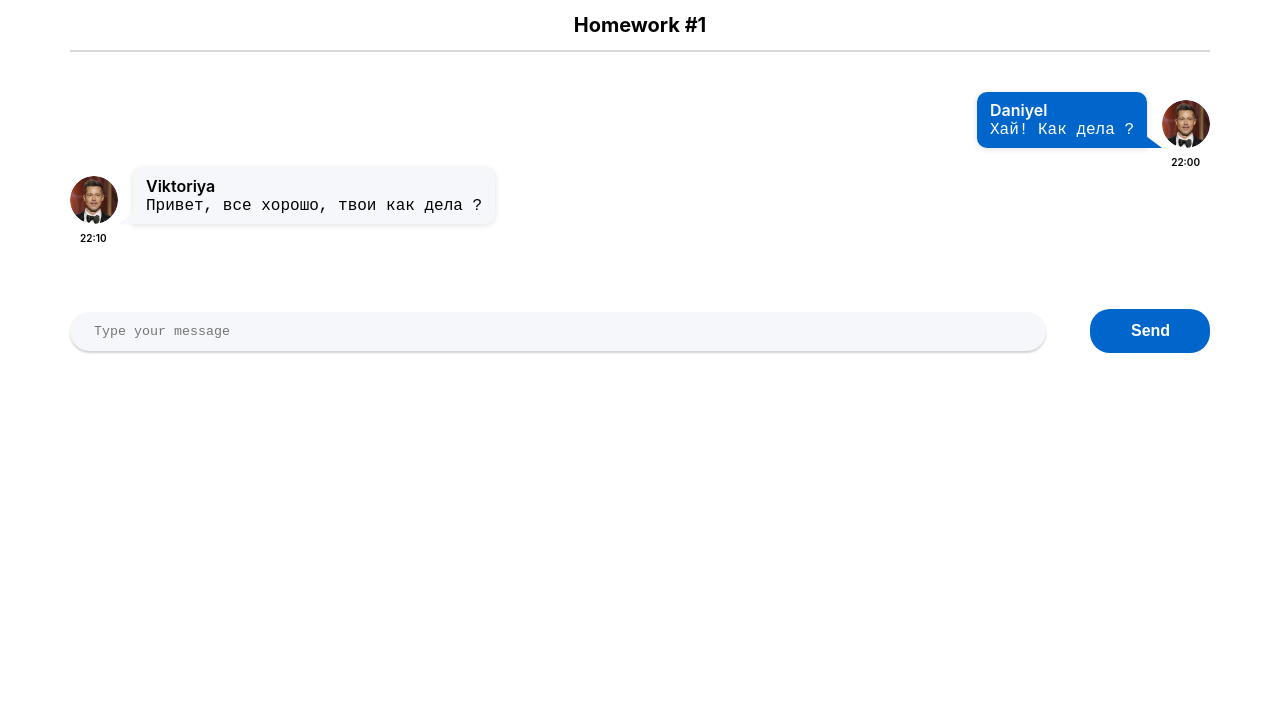
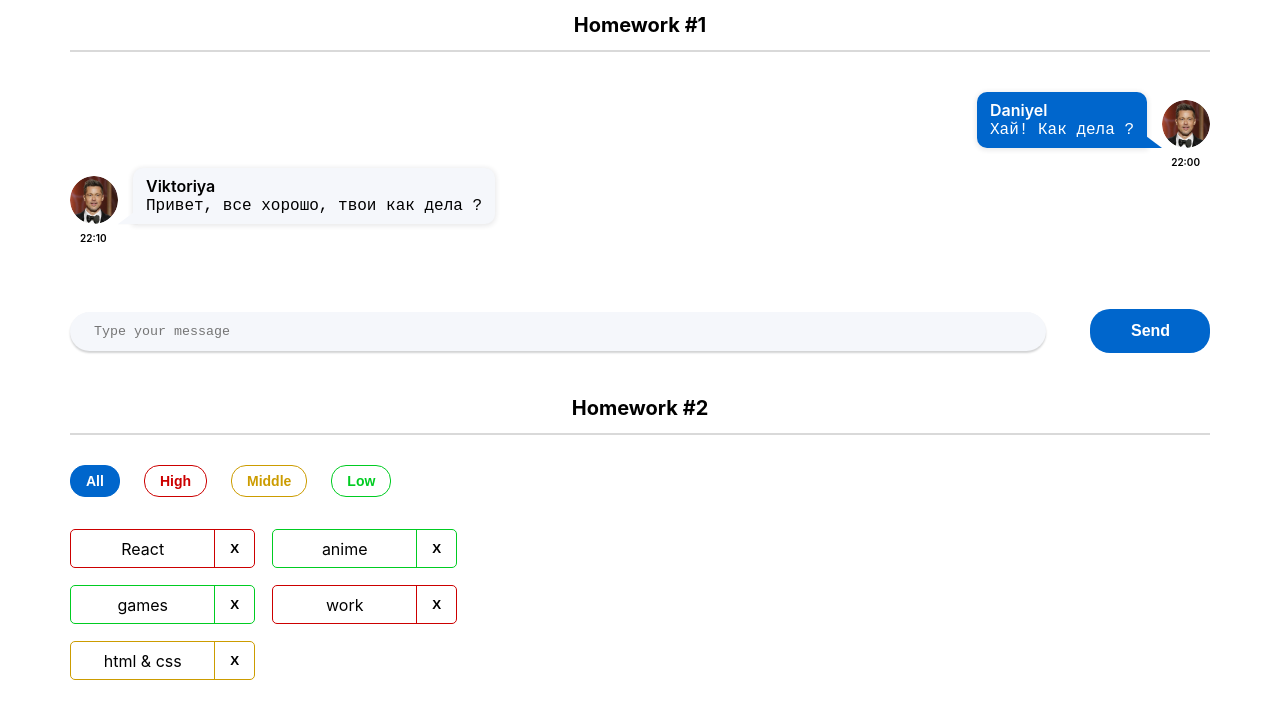
Before and after one commit to Daniyel-Tkachuk/homework-2-autoCheck, a React (Create React App) app: page /#/ in a window 1280 px wide. Shown: the top 718 px of the page. Built offline with nearby package versions, Linux system fonts and the light colour scheme.

Commit message:
added HW-2

```diff
--- a/src/s1-main/App.tsx
+++ b/src/s1-main/App.tsx
@@ -1,13 +1,13 @@
 import React from 'react'
 import s from './App.module.css'
 import HW1 from '../s2-homeworks/hw01/HW1'
+import HW2 from '../s2-homeworks/hw02/HW2'
 
 function App() {
     return (
         <div className={s.App}>
             <HW1/>
-            {/*раскомментировать по ходу выполнения*/}
-            {/*<HW2/>*/}
+            <HW2/>
             {/*<HW3/>*/}
             {/*<HW4/>*/}
 
--- a/src/s2-homeworks/hw02/HW2.tsx
+++ b/src/s2-homeworks/hw02/HW2.tsx
@@ -17,17 +17,17 @@
 * */
 
 // types
-export type AffairPriorityType = any // need to fix any
+export type AffairPriorityType = "low" | "high" | "middle"
 export type AffairType = {
-    _id: any // need to fix any
-    name: any // need to fix any
+    _id: number
+    name: string
     priority: AffairPriorityType
 }
 export type FilterType = 'all' | AffairPriorityType
 
 // constants
-const defaultAffairs: any = [ // need to fix any
-    {_id: 1, name: 'React', priority: 'high'}, // студенты могут изменить содержимое name и количество элементов в массиве, ...priority не менять!
+const defaultAffairs: AffairType[] = [
+    {_id: 1, name: 'React', priority: 'high'},
     {_id: 2, name: 'anime', priority: 'low'},
     {_id: 3, name: 'games', priority: 'low'},
     {_id: 4, name: 'work', priority: 'high'},
@@ -35,23 +35,22 @@
 ]
 
 // pure helper functions
-export const filterAffairs = (affairs: any, filter: any): any => { // need to fix any
+export const filterAffairs = (affairs: AffairType[], filter: FilterType): AffairType[] => {
+    if (filter === "all") return  affairs;
 
-
-    return affairs // need to fix
+    return affairs.filter(el => el.priority === filter);
 }
-export const deleteAffair = (affairs: any, _id: any): any => { // need to fix any
-
-    return affairs // need to fix
+export const deleteAffair = (affairs: AffairType[], _id: number): AffairType[] => {
+    return affairs.filter(el => el._id !== _id);
 }
 
 function HW2() {
-    const [affairs, setAffairs] = useState<any>(defaultAffairs) // need to fix any
-    const [filter, setFilter] = useState<FilterType>('all')
+    const [affairs, setAffairs] = useState<AffairType[]>(defaultAffairs);
+    const [filter, setFilter] = useState<FilterType>('all');
 
     const filteredAffairs = filterAffairs(affairs, filter)
-    const deleteAffairCallback = (_id: any) => { // need to fix any
-        // need to fix
+    const deleteAffairCallback = (_id: number) => {
+        setAffairs(deleteAffair(affairs, _id));
     }
 
     return (
--- a/src/s2-homeworks/hw02/affairs/Affairs.tsx
+++ b/src/s2-homeworks/hw02/affairs/Affairs.tsx
@@ -4,24 +4,24 @@
 import s from './Affairs.module.css'
 
 type AffairsPropsType = {
-    data: any // need to fix any
-    setFilter: any
-    deleteAffairCallback: any
+    data: AffairType[]
+    setFilter: (filter: FilterType) => void
+    deleteAffairCallback: (_id: number) => void
     filter: FilterType
 }
 
 function Affairs(props: AffairsPropsType) {
     const setAll = () => {
-        // need to fix
+        props.setFilter("all");
     }
     const setHigh = () => {
-        // need to fix
+        props.setFilter("high");
     }
     const setMiddle = () => {
-        // need to fix
+        props.setFilter("middle");
     }
     const setLow = () => {
-        // need to fix
+        props.setFilter("low");
     }
 
     const cnAll = s.button + ' ' + s.all + (props.filter === 'all' ? ' ' + s.active : '')
@@ -31,7 +31,7 @@
 
     const mappedAffairs = props.data.map((a: AffairType) => (
         <Affair
-            key={a._id} // кеи ОБЯЗАТЕЛЬНЫ в 99% - так что лучше их писать всегда при создании компонент в мапе
+            key={a._id}
             affair={a}
             deleteAffairCallback={props.deleteAffairCallback}
         />
--- a/src/s2-homeworks/hw02/affairs/affair/Affair.tsx
+++ b/src/s2-homeworks/hw02/affairs/affair/Affair.tsx
@@ -4,14 +4,13 @@
 import s2 from '../Affairs.module.css'
 
 type AffairPropsType = {
-    // key не нужно типизировать
     affair: AffairType
-    deleteAffairCallback: any // need to fix any
+    deleteAffairCallback: (_id: number) => void
 }
 
 function Affair(props: AffairPropsType) {
     const deleteCallback = () => {
-        // need to fix
+       props.deleteAffairCallback(props.affair._id);
     }
 
     const nameClass = s.name + ' ' + s2[props.affair.priority]
@@ -24,9 +23,7 @@
             className={affairClass}
         >
             <div id={'hw2-name-' + props.affair._id} className={nameClass}>
-                {/*создаёт студент*/}
-
-                {/**/}
+                {props.affair.name}
             </div>
             <div id={'hw2-priority-' + props.affair._id} hidden>
                 {props.affair.priority}
@@ -35,12 +32,10 @@
             <button
                 id={'hw2-button-delete-' + props.affair._id}
                 className={buttonClass}
-                // need to fix
+                onClick={deleteCallback}
 
             >
-                {/*текст кнопки могут изменить студенты*/}
                 X
-                {/**/}
             </button>
         </div>
     )
```
